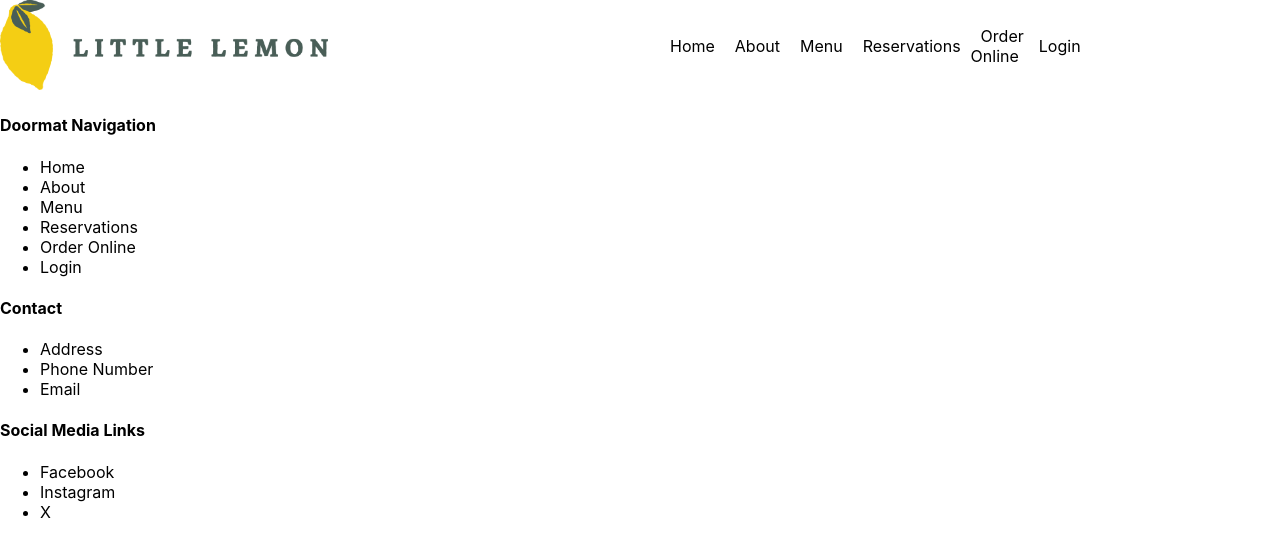
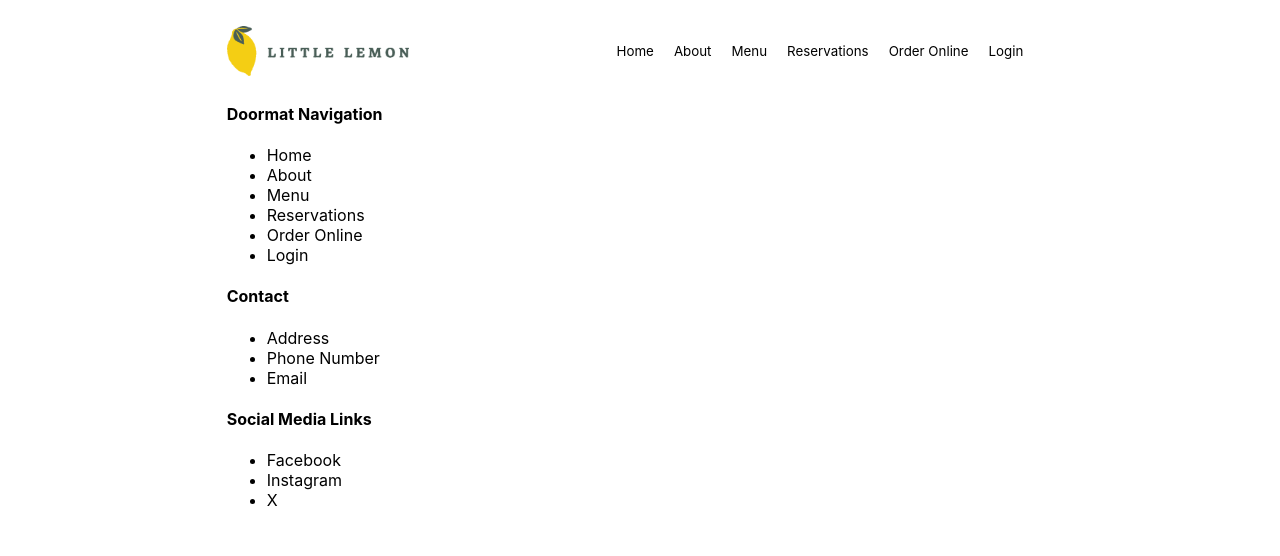
Before and after one commit to dylandudas/capstone-proj-repo, a React (Create React App) app: page / in a window 1280 px wide. Shown: the top 556 px of the page. Built offline with nearby package versions, Linux system fonts and the light colour scheme.

Commit message:
baby steps.. basic grid layout applied. header arranged properly

```diff
--- a/src/App.js
+++ b/src/App.js
@@ -5,11 +5,11 @@ import Footer from './components/Footer';
 
 function App() {
   return (
-    <>
+    <div id="container">
       <Header/>
       <Main/>
       <Footer/>
-    </>
+    </div>
   );
 }
 
--- a/src/components/Header.js
+++ b/src/components/Header.js
@@ -3,8 +3,8 @@ import logo from '../assets/logo.jpg'
 
 function Header() {
     return (
-        <header className="header">
-          <img height={90} src={logo} alt="logo"/>
+        <header>
+          <img id="logo" height={50} src={logo} alt="logo"/>
           <Nav/>
         </header>
     )
--- a/src/index.css
+++ b/src/index.css
@@ -12,10 +12,11 @@ code {
     monospace;
 }
 
-.main-nav {
-  display: inline-grid;
-  grid-template-columns: 1fr 1fr;
-
+#container {
+  display: grid;
+  grid-template-columns: repeat(12, 1fr);
+  grid-template-rows: repeat(6, auto);
+  margin: 20px;
 }
 
 .main-nav ul {
@@ -24,6 +25,7 @@ code {
   align-items: center;
   padding: 10px 20px;
   list-style-type: none;
+  font-size: smaller;
 }
 .main-nav a {
   color: rgb(0, 0, 0);
@@ -36,36 +38,20 @@ code {
   color: black;
 }
 
-.main-nav .logo {
-  font-size: 24px;
-  font-weight: bold;
+header {
+  grid-column: 3/11;
+  grid-row: 1/2;
+  display: flex;
+  justify-content: space-between;
+  align-items: center;
 }
-.main-nav .nav-links {
-  display: flex;
-  gap: 20px;
+
+main {
+  grid-column: 3/11;
+  grid-row: 2/6;
 }
-.main-nav .nav-links a {
-  font-size: 18px;
-  font-weight: 500;
+
+footer {
+  grid-column: 3/11;
+  grid-row: 6/7;
 }
-.main-nav .nav-links a:hover {
-  text-decoration: underline;
-}
-.main-nav .nav-links a.active {
-  text-decoration: underline;
-  font-weight: bold;
-}
-.main-nav .nav-links a.active:hover {
-  text-decoration: none;
-  font-weight: bold;
-}
-.main-nav .nav-links a.active:after {
-  content: ' (active)';
-  font-size: 14px;
-  color: #61dafb;
-}
-.header {
-  display: inline-grid;
-  grid-template-columns: 1fr 1fr;
-
-}
```
Also changed, not shown: 1 other file (tests, documents, lock files or other folders).
